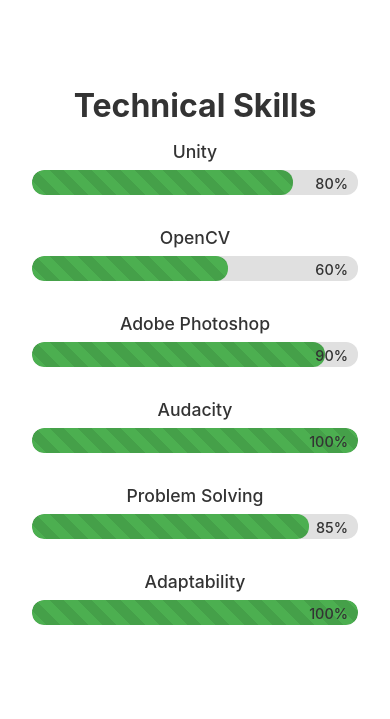
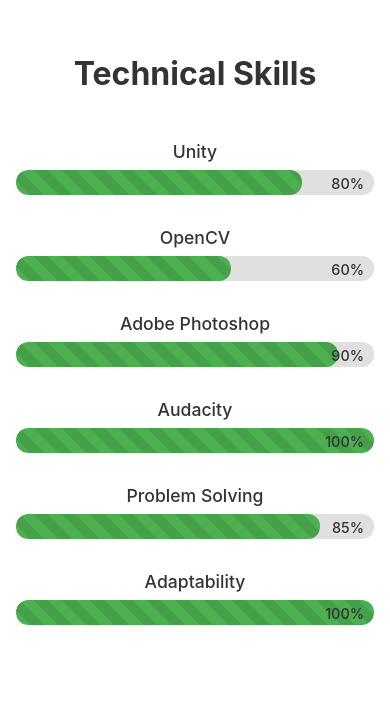
Before and after one commit to laibaaa21/React-Portfolio-2025, a React (Create React App) app: page / in a window 390 px wide. Shown: the part 2765-3484 px from the top of the page. Built offline with nearby package versions, Linux system fonts and the light colour scheme.

Commit message:
added css modules

```diff
--- a/src/components/Education/Education.jsx
+++ b/src/components/Education/Education.jsx
@@ -1,37 +1,64 @@
-import React from 'react';
-import './Education.css';
+import React, { useEffect } from 'react';
+import { usePageTitle } from '../../context/PageTitleContext';
+import styles from './Education.module.css';
 
 const Education = () => {
+  const { updatePageTitle } = usePageTitle();
+
+  useEffect(() => {
+    updatePageTitle('Education');
+  }, [updatePageTitle]);
+
   return (
-    <section id="education" className="p-8">
-      <h2 className="education-heading">Education Background</h2>
-      <table className="education-table">
+    <section id="education" className={styles.educationSection}>
+      <h2 className={styles.heading}>Education Background</h2>
+      <table className={styles.table}>
         <thead>
           <tr>
-            <th>Degree</th>
-            <th>Institution</th>
-            <th>Year</th>
-            <th>Details</th>
+            <th className={styles.tableHeader}>Degree</th>
+            <th className={styles.tableHeader}>Institution</th>
+            <th className={styles.tableHeader}>Year</th>
+            <th className={styles.tableHeader}>Details</th>
           </tr>
         </thead>
         <tbody>
-          <tr>
-            <td><span className="bs-highlight">BS</span> Computer Science</td>
-            <td className="institution-text">Information Technology University</td>
-            <td className="year-text">2022 - Present</td>
-            <td className="details-text">Current CGPA: 3.4</td>
+          <tr className={styles.tableRow}>
+            <td className={styles.tableCell}>
+              <span className={styles.bsHighlight}>BS</span> Computer Science
+            </td>
+            <td className={`${styles.tableCell} ${styles.institutionText}`}>
+              Information Technology University
+            </td>
+            <td className={`${styles.tableCell} ${styles.yearText}`}>
+              2022 - Present
+            </td>
+            <td className={`${styles.tableCell} ${styles.detailsText}`}>
+              Current CGPA: 3.4
+            </td>
           </tr>
-          <tr>
-            <td>A-Levels</td>
-            <td className="institution-text">Lahore Grammar School</td>
-            <td className="year-text">2020 - 2022</td>
-            <td className="details-text">Math (A), Physics (B), IT (B)</td>
+          <tr className={`${styles.tableRow} ${styles.tableRowEven}`}>
+            <td className={styles.tableCell}>A-Levels</td>
+            <td className={`${styles.tableCell} ${styles.institutionText}`}>
+              Lahore Grammar School
+            </td>
+            <td className={`${styles.tableCell} ${styles.yearText}`}>
+              2020 - 2022
+            </td>
+            <td className={`${styles.tableCell} ${styles.detailsText}`}>
+              Math (A), Physics (B), IT (B)
+            </td>
           </tr>
-          <tr>
-            <td>O-Levels</td>
-            <td className="institution-text">AES</td>
-            <td className="year-text">2018 - 2020</td>
-            <td className="details-text">Grades: 7A*, 1A</td>
+          <tr className={styles.tableRow}>
+            <td className={styles.tableCell}>O-Levels</td>
+            <td className={`${styles.tableCell} ${styles.institutionText}`}>
+              AES
+            </td>
+            <td className={`${styles.tableCell} ${styles.yearText}`}>
+              2018 - 2020
+            </td>
+            <td className={`${styles.tableCell} ${styles.detailsText}`}>
+              Grades: 7A*, 1A
+            </td>
           </tr>
         </tbody>
       </table>
--- /dev/null
+++ b/src/components/Projects/Projects.module.css
@@ -0,0 +1,38 @@
+.projectsSection {
+  padding: 4rem 2rem;
+  background-color: #f9f9f9;
+}
+
+.heading {
+  font-size: 2rem;
+  color: #333;
+  margin-bottom: 2rem;
+  text-align: center;
+}
+
+.projectsContainer {
+  display: grid;
+  grid-template-columns: repeat(2, 1fr);
+  gap: 2rem;
+  max-width: 1200px;
+  margin: 0 auto;
+  padding: 0 1rem;
+}
+
+.categories {
+  margin-bottom: 2rem;
+  text-align: center;
+  font-size: 1.5rem;
+  color: #444;
+}
+
+/* Mobile Responsive Styles */
+@media screen and (max-width: 768px) {
+  .projectsSection {
+    padding: 2rem 1rem;
+  }
+
+  .projectsContainer {
+    grid-template-columns: 1fr;
+  }
+}
--- a/src/components/Skills/Skills.jsx
+++ b/src/components/Skills/Skills.jsx
@@ -1,8 +1,10 @@
 import React, { useEffect, useRef } from 'react';
-import './Skills.css';
+import { usePageTitle } from '../../context/PageTitleContext';
+import styles from './Skills.module.css';
 
 const Skills = () => {
   const skillsRef = useRef(null);
+  const { updatePageTitle } = usePageTitle();
 
   const skills = [
     { name: 'Unity', percentage: 80 },
@@ -14,12 +16,16 @@
   ];
 
   useEffect(() => {
+    updatePageTitle('Skills');
+  }, [updatePageTitle]);
+
+  useEffect(() => {
     const observer = new IntersectionObserver(
       (entries) => {
         entries.forEach((entry) => {
           if (entry.isIntersecting) {
-            const bars = document.querySelectorAll('.skill-bar');
-            bars.forEach((bar) => bar.classList.add('animate'));
+            const bars = document.querySelectorAll(`.${styles.bar}`);
+            bars.forEach((bar) => bar.classList.add(styles.animate));
           }
         });
       },
@@ -38,18 +44,18 @@
   }, []);
 
   return (
-    <section id="skills" ref={skillsRef}>
-      <h2 className="skills-heading">Technical Skills</h2>
-      <div className="skills-container">
+    <section id="skills" ref={skillsRef} className={styles.skillsSection}>
+      <h2 className={styles.heading}>Technical Skills</h2>
+      <div className={styles.container}>
         {skills.map((skill, index) => (
-          <div key={index} className="skill-item">
-            <div className="skill-name">{skill.name}</div>
-            <div className="skill-bar-container">
+          <div key={index} className={styles.skillItem}>
+            <div className={styles.skillName}>{skill.name}</div>
+            <div className={styles.barContainer}>
               <div
-                className="skill-bar"
+                className={styles.bar}
                 style={{ '--skill-percentage': `${skill.percentage}%` }}
               >
-                <span className="skill-percentage">{skill.percentage}%</span>
+                <span className={styles.percentage}>{skill.percentage}%</span>
               </div>
             </div>
           </div>
--- /dev/null
+++ b/src/components/Skills/Skills.module.css
@@ -0,0 +1,80 @@
+.skillsSection {
+  padding: 4rem 2rem;
+  background-color: #ffffff;
+}
+
+.heading {
+  font-size: 2rem;
+  color: #333;
+  margin-bottom: 3rem;
+  text-align: center;
+}
+
+.container {
+  max-width: 800px;
+  margin: 0 auto;
+}
+
+.skillItem {
+  margin-bottom: 2rem;
+}
+
+.skillName {
+  font-size: 1.1rem;
+  color: #333;
+  margin-bottom: 0.5rem;
+  font-weight: 500;
+}
+
+.barContainer {
+  width: 100%;
+  height: 25px;
+  background-color: #e0e0e0;
+  border-radius: 12px;
+  overflow: hidden;
+  position: relative;
+}
+
+.bar {
+  height: 100%;
+  background: repeating-linear-gradient(
+    45deg,
+    #4CAF50,
+    #4CAF50 10px,
+    #45a049 10px,
+    #45a049 20px
+  );
+  width: 0;
+  transition: width 1.5s ease-in-out;
+  border-radius: 12px;
+}
+
+.bar.animate {
+  animation: fillBar 1.5s ease-in-out forwards;
+}
+
+.percentage {
+  position: absolute;
+  right: 10px;
+  top: 50%;
+  transform: translateY(-50%);
+  color: #333;
+  font-weight: 500;
+  font-size: 0.9rem;
+}
+
+@keyframes fillBar {
+  from {
+    width: 0;
+  }
+  to {
+    width: var(--skill-percentage);
+  }
+}
+
+/* Mobile Responsive Styles */
+@media screen and (max-width: 768px) {
+  .skillsSection {
+    padding: 2rem 1rem;
+  }
+}
```
